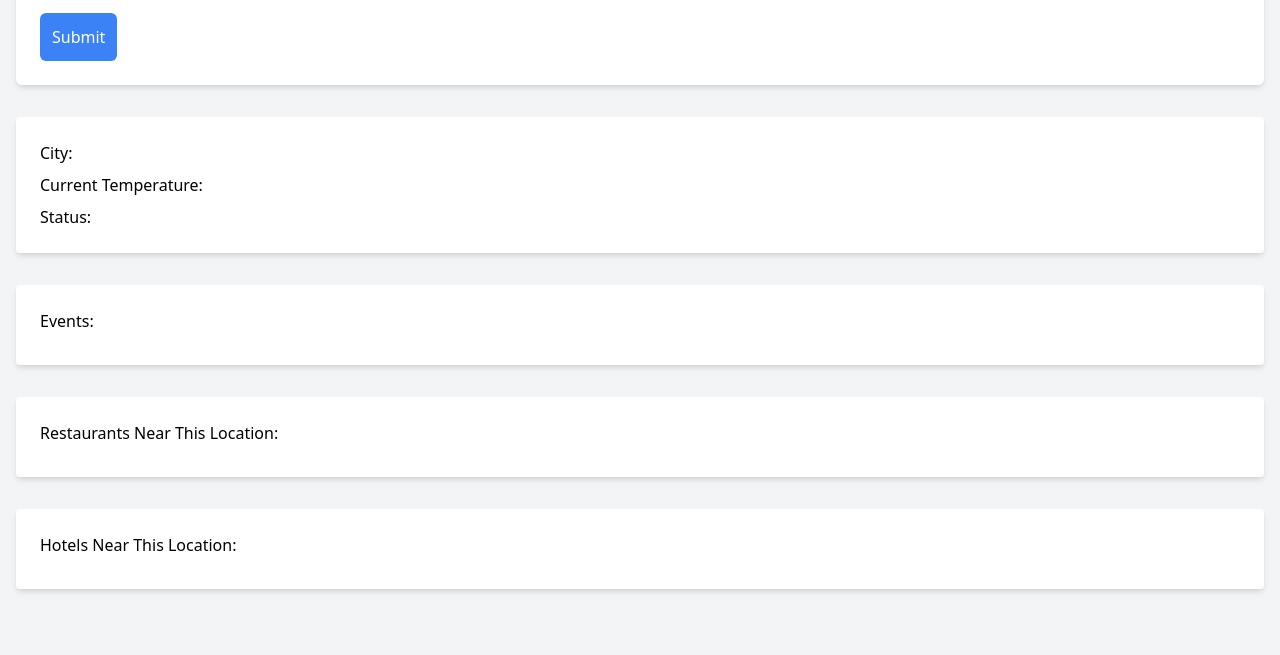
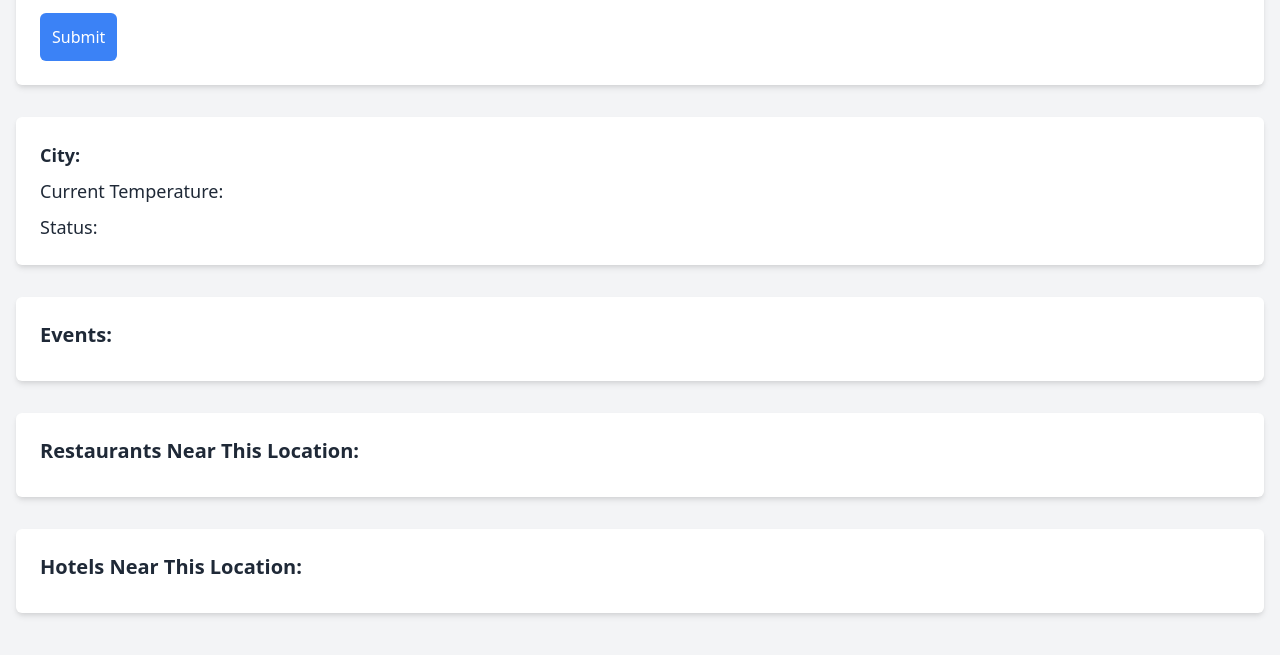
Before and after one commit to song-richard/travelr, a plain HTML site: page index.html in a window 1280 px wide. Shown: the part 145-800 px from the top of the page. Drawn offline with nearby package versions, Linux system fonts and the light colour scheme.

Commit message:
Changed tailwind style for last 3 sections

```diff
--- a/index.html
+++ b/index.html
@@ -24,25 +24,25 @@
             </form>
         </section>
 
-        <section id="weatherSection" class="bg-white p-6 rounded shadow-md mb-8">
-            <div id="currentCityDiv" class="mb-2">City:</div>
-            <div id="currentTempDiv" class="mb-2">Current Temperature:</div>
-            <div id="currentWeatherStatusDiv">Status:</div>
+        <section id="weatherSection" class="bg-white shadow-md rounded-md p-6 mb-8">
+            <div id="currentCityDiv" class="text-lg font-semibold mb-2 text-gray-800">City:</div>
+            <div id="currentTempDiv" class="text-lg mb-2 text-gray-800">Current Temperature:</div>
+            <div id="currentWeatherStatusDiv" class="text-lg text-gray-800">Status:</div>
         </section>
 
-        <section id="eventsSection" class="bg-white p-6 rounded shadow-md mb-8">
-            <p class="mb-2">Events:</p>
-            <ul id="eventsList"></ul>
+        <section id="eventsSection" class="bg-white shadow-md rounded-md p-6 mb-8">
+            <p class="text-xl font-semibold mb-2 text-gray-800">Events:</p>
+            <ul id="eventsList" class="list-disc pl-5"></ul>
         </section>
 
-        <section id="restaurantSection" class="bg-white p-6 rounded shadow-md mb-8">
-            <p class="mb-2">Restaurants Near This Location:</p>
-            <ul id="restaurantList"></ul>
+        <section id="restaurantSection" class="bg-white shadow-md rounded-md p-6 mb-8">
+            <p class="text-xl font-semibold mb-2 text-gray-800">Restaurants Near This Location:</p>
+            <ul id="restaurantList" class="list-disc pl-5"></ul>
         </section>
 
-        <section id="hotelsSection" class="bg-white p-6 rounded shadow-md mb-8">
-            <p class="mb-2">Hotels Near This Location:</p>
-            <ul id="hotelsList"></ul>
+        <section id="hotelsSection" class="bg-white shadow-md rounded-md p-6 mb-8">
+            <p class="text-xl font-semibold mb-2 text-gray-800">Hotels Near This Location:</p>
+            <ul id="hotelsList" class="list-disc pl-5"></ul>
         </section>
 
     </div>
```
